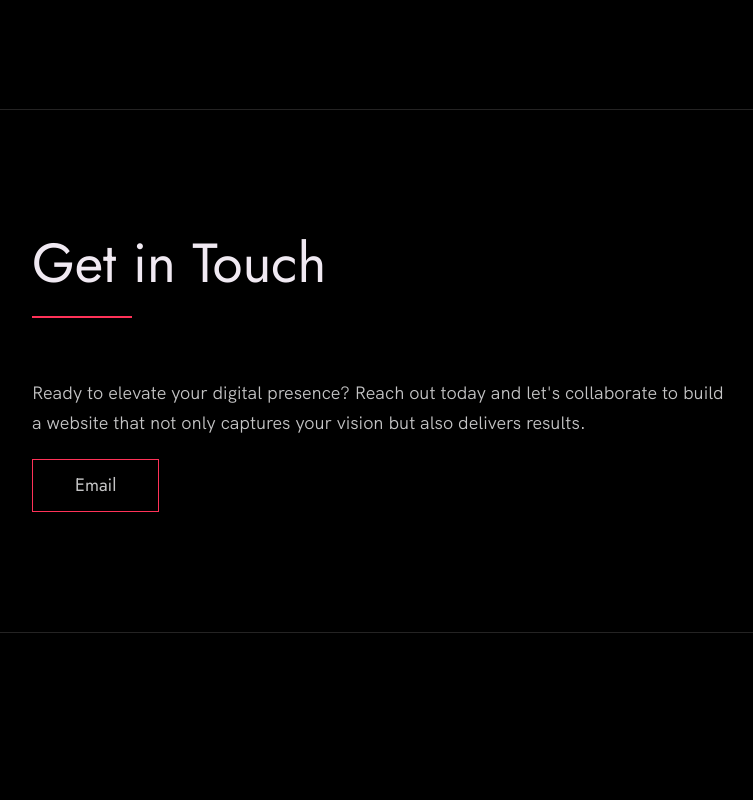
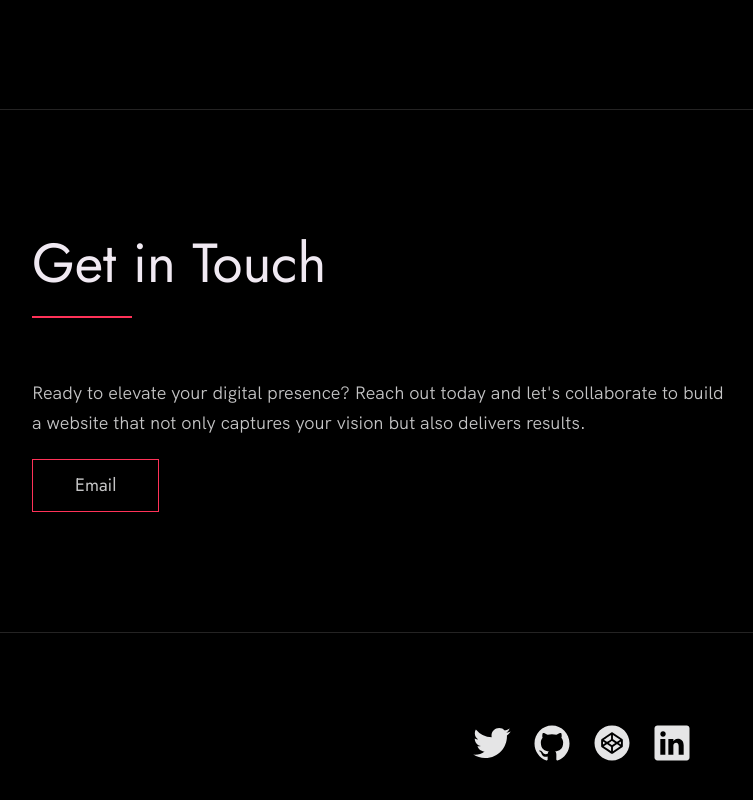
Before and after one commit to JonahFoster/react-portfolio, a React (Vite) app in the folder portfolio/: page / in a window 1280 px wide. Shown: the part 3344-4144 px from the top of the page, without its empty margins (58-811 px from the left). Before the commit the page ends 3977 px from the top, so only its background shows below. Built offline with nearby package versions, Linux system fonts and the light colour scheme.

Commit message:
Footer added

```diff
--- a/portfolio/src/App.jsx
+++ b/portfolio/src/App.jsx
@@ -2,6 +2,7 @@ import Header from './Header.jsx'
 import Projects from './Projects.jsx'
 import About from './About.jsx'
 import Contact from './Contact.jsx'
+import Footer from './Footer.jsx'
 export default function App() {
 
   return (
@@ -12,6 +13,7 @@ export default function App() {
         <About />
       </main>
       <Contact />
+      <Footer />
     </div>
   )
 }
--- /dev/null
+++ b/portfolio/src/Footer.jsx
@@ -0,0 +1,35 @@
+import twitterIcon from './assets/twitter.svg'
+import githubIcon from './assets/github.svg'
+import codepenIcon from './assets/codepen.svg'
+import linkedinIcon from './assets/linkedin.svg'
+
+export default function Footer() {
+    return (
+        <footer role="contentinfo" className="footer">
+            <div className="row">
+                <ul className="footer__social-links">
+                    <li className="footer__social-link-item">
+                        <a href="https://twitter.com/thejonahfoster" title="Link to Twitter Profile">
+                            <img src={twitterIcon} className="footer__social-image" alt="Twitter Icon" />
+                        </a>
+                    </li>
+                    <li className="footer__social-link-item">
+                        <a href="https://github.com/JonahFoster" title="Link to Github Profile">
+                            <img src={githubIcon} className="footer__social-image" alt="Github Icon" />
+                        </a>
+                    </li>
+                    <li className="footer__social-link-item">
+                        <a href="https://codepen.io/JonahFoster" title="Link to Codepen Profile">
+                            <img src={codepenIcon} className="footer__social-image" alt="Codepen Icon" />
+                        </a>
+                    </li>
+                    <li className="footer__social-link-item">
+                        <a href="https://www.linkedin.com/in/jonahfoster/" title="Link to LinkedIn Profile">
+                            <img src={linkedinIcon} className="footer__social-image" alt="Linkedin Icon" />
+                        </a>
+                    </li>
+                </ul>
+            </div>
+        </footer>
+    )
+}
```
